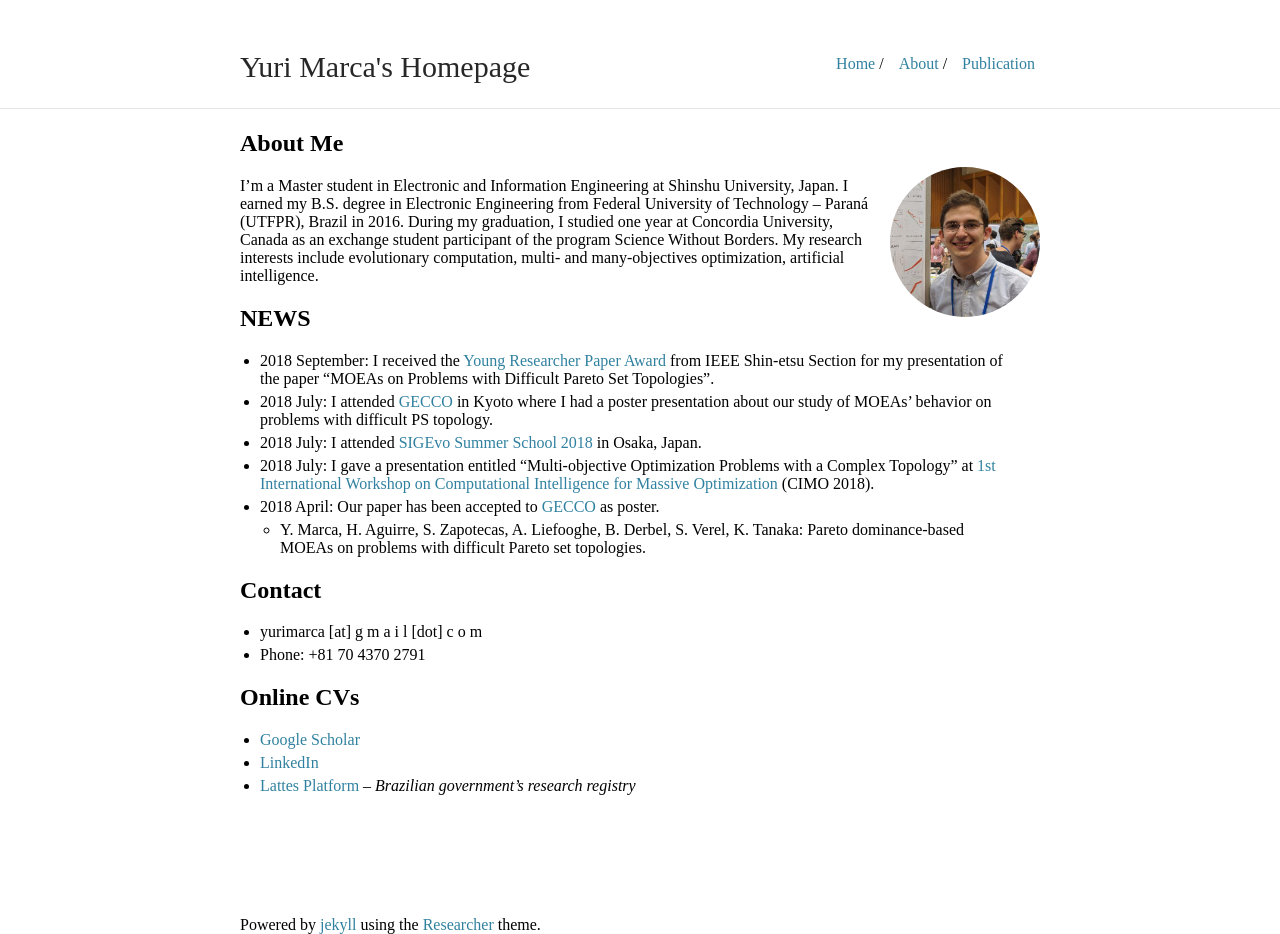
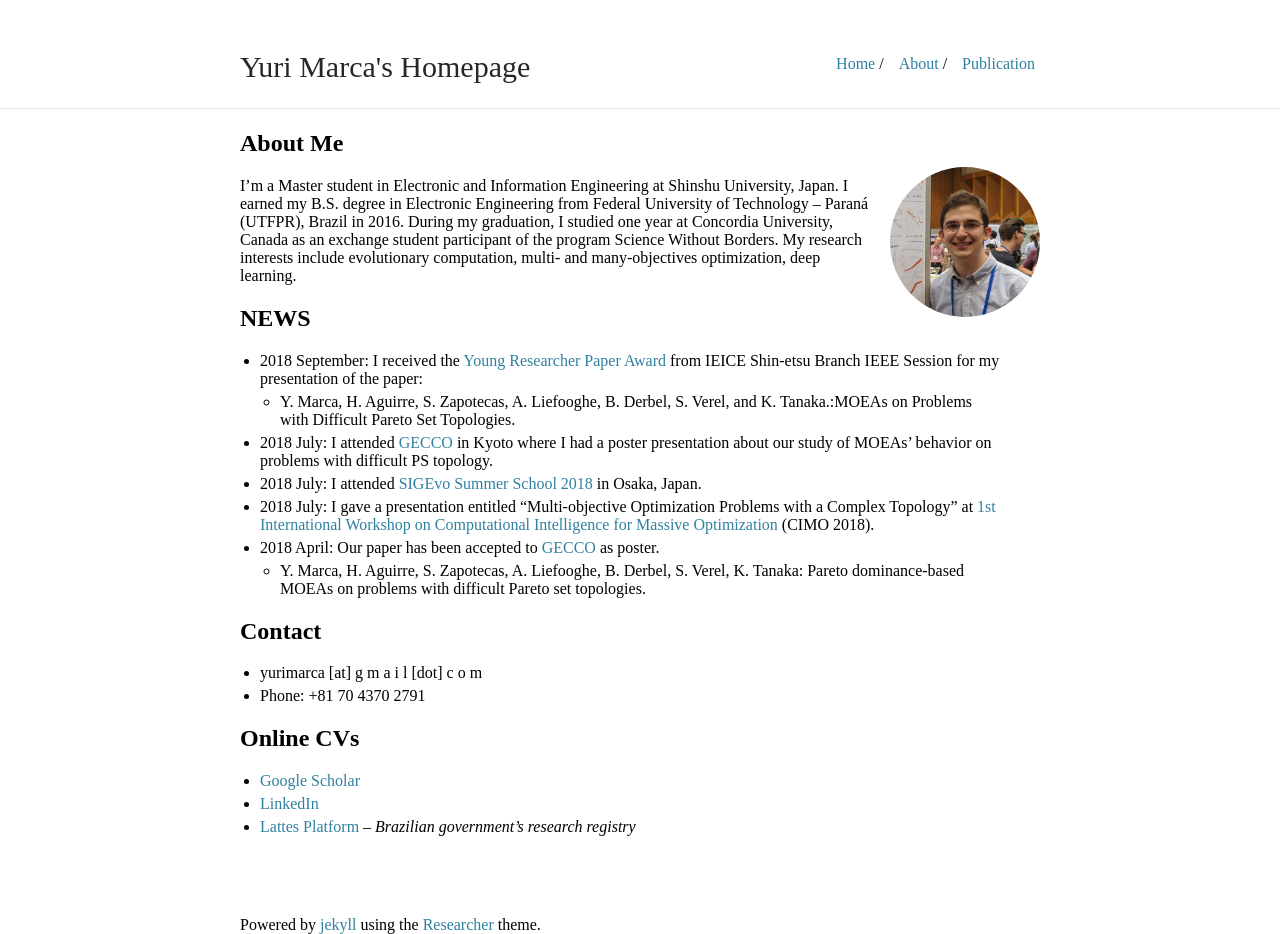
Before and after one commit to yurimarca/yurimarca.github.io, a Jekyll site: the page built from index.md, in a window 1280 px wide. Built offline with Jekyll 4.4.1, drawn with Linux system fonts in a browser that asks for light colours.

Commit message:
update index news and publication with shinetsu article

```diff
--- a/index.md
+++ b/index.md
@@ -7,11 +7,12 @@ title: Yuri Marca's Homepage
 
 <img class="profile-picture" src="profile-pic.png">
 
-I'm a Master student in Electronic and Information Engineering at Shinshu University, Japan. I earned my B.S. degree in Electronic Engineering from Federal University of Technology – Paraná (UTFPR), Brazil in 2016. During my graduation, I studied one year at Concordia University, Canada as an exchange student participant of the program Science Without Borders. My research interests include evolutionary computation, multi- and many-objectives optimization, artificial intelligence.
+I'm a Master student in Electronic and Information Engineering at Shinshu University, Japan. I earned my B.S. degree in Electronic Engineering from Federal University of Technology – Paraná (UTFPR), Brazil in 2016. During my graduation, I studied one year at Concordia University, Canada as an exchange student participant of the program Science Without Borders. My research interests include evolutionary computation, multi- and many-objectives optimization, deep learning.
 
 ## NEWS
 
-* 2018 September: I received the [Young Researcher Paper Award](pdf/shinetsu2018_award.pdf) from IEEE Shin-etsu Section for my presentation of the paper "MOEAs on Problems with Difficult Pareto Set Topologies".
+* 2018 September: I received the [Young Researcher Paper Award](pdf/shinetsu2018_award.pdf) from IEICE Shin-etsu Branch IEEE Session for my presentation of the paper:
+  * Y. Marca, H. Aguirre, S. Zapotecas, A. Liefooghe, B. Derbel, S. Verel, and K. Tanaka.:MOEAs on Problems with Difficult Pareto Set Topologies.
 * 2018 July: I attended [GECCO](http://gecco-2018.sigevo.org/) in Kyoto where I had a poster presentation about our study of MOEAs' behavior on problems with difficult PS topology.
 * 2018 July: I attended [SIGEvo Summer School 2018](https://sigevo-summer-school-2018.github.io/) in Osaka, Japan.
 * 2018 July: I gave a presentation entitled "Multi-objective Optimization Problems with a Complex Topology" at [1st International Workshop on Computational Intelligence for Massive Optimization](https://sites.google.com/view/cimo-workshop) (CIMO 2018).
```
Also changed, not shown: publication.md (+2 -0 lines), 1 other file.
